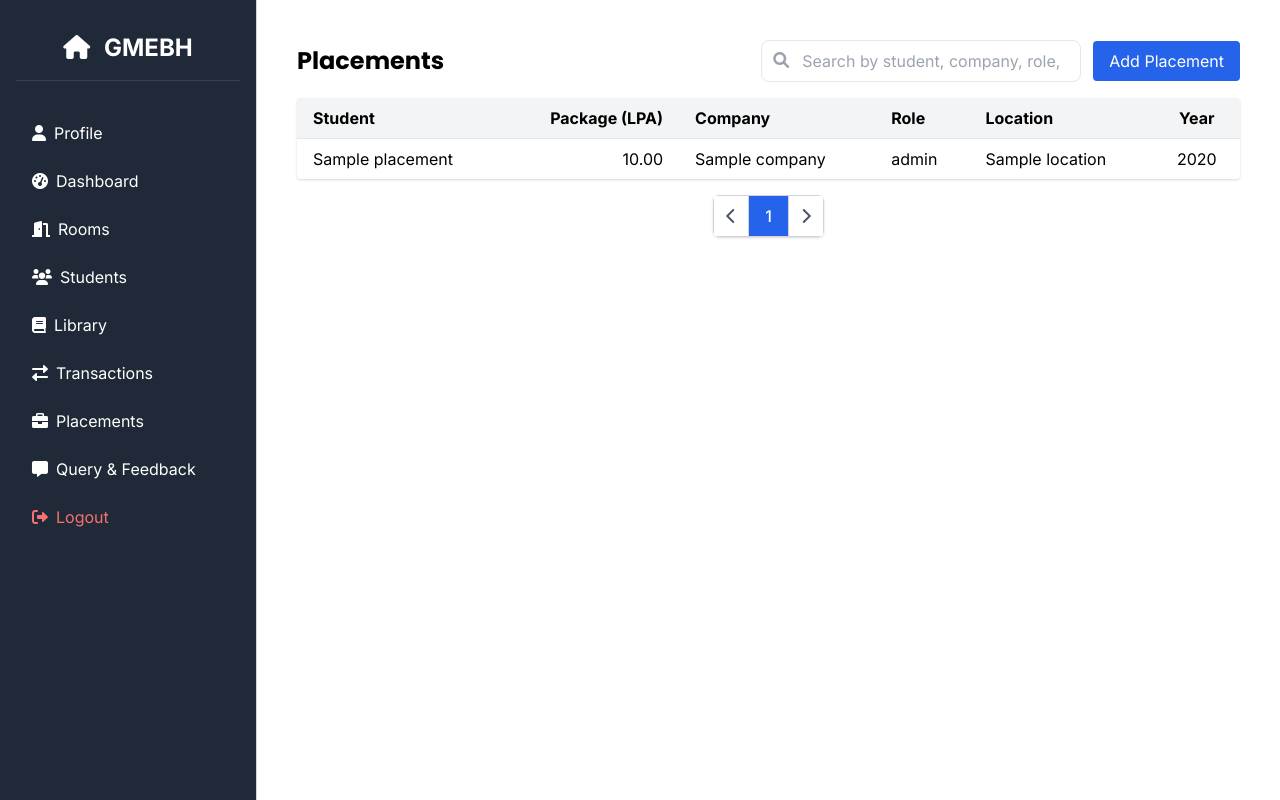
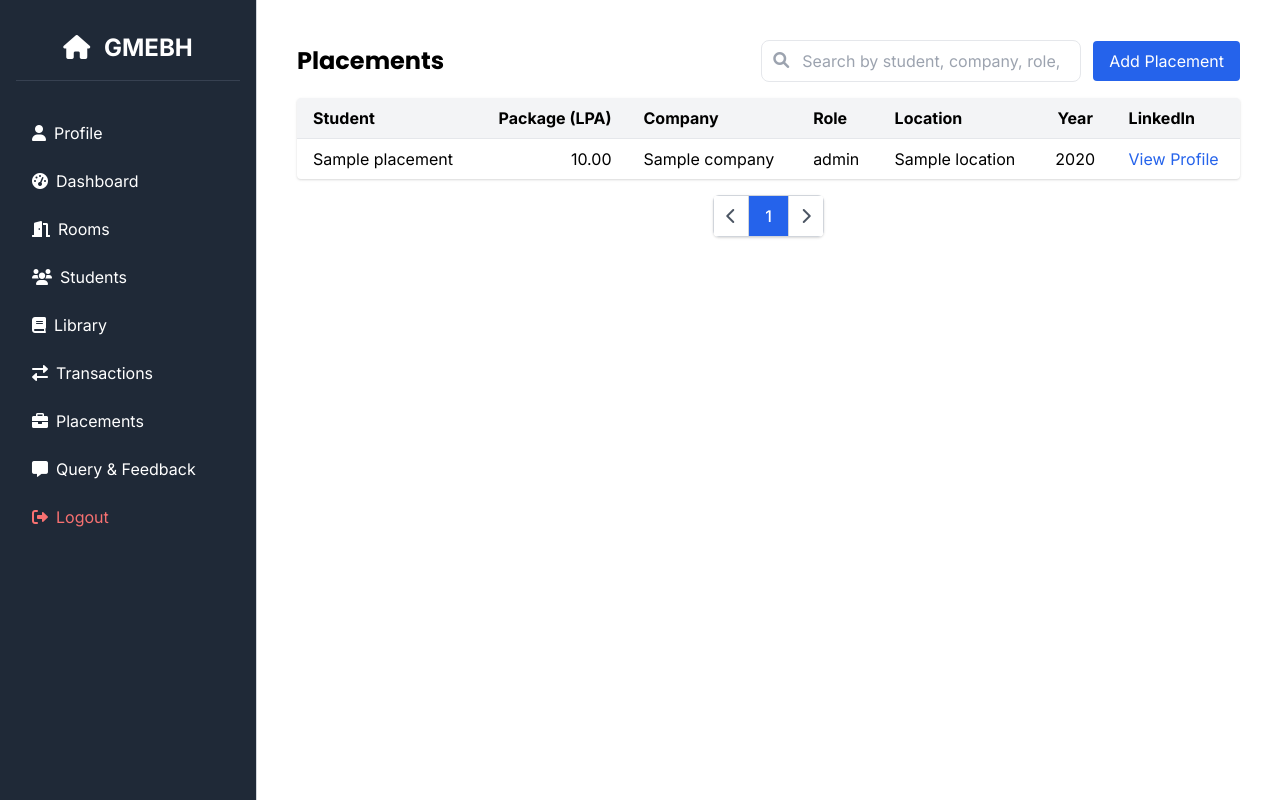
Before and after one commit to gmehostel-hub/GMEBH_website, a Flask app: page /admin/placements in a window 1280 px wide. Run offline with Flask 3, Linux system fonts and the light colour scheme; the visitor is signed in with stand-in values (Sample User, id 1); a database or web service that is not in the repository returns one stand-in record (values such as "Sample title"); some libraries are stand-ins or nearby versions.

Commit message:
feat: update developer section with Hanumantha Naik GitHub and LinkedIn; add profile image; update placements templates

```diff
--- a/app.py
+++ b/app.py
@@ -858,7 +858,6 @@ def add_room():
 def update_room(room_id):
     if current_user.role != 'admin':
         return jsonify({'error': 'Unauthorized'}), 403
-
     try:
         data = request.get_json()
         updates = {}
@@ -1509,6 +1508,7 @@ def add_placement():
         role = (request.form.get('role') or '').strip()
         location = (request.form.get('location') or '').strip()
         year = (request.form.get('year') or '').strip()
+        linkedin_url = (request.form.get('linkedin_url') or '').strip()
 
         if not all([student_name, package_lpa, company, role, location, year]):
             flash('All fields are required', 'error')
@@ -1534,6 +1534,9 @@ def add_placement():
             'year': year_val,
             'created_at': datetime.utcnow()
         }
+        # Optional fields
+        if linkedin_url:
+            doc['linkedin_url'] = linkedin_url
         mongo.db.placements.insert_one(doc)
         flash('Placement added successfully', 'success')
     except Exception as e:
@@ -1609,7 +1612,7 @@ def admin_feedback():
         return redirect(url_for('index'))
     # Show open first, then resolved, newest first within groups
     open_items = list(mongo.db.feedback.find({'status': {'$ne': 'resolved'}}).sort('created_at', -1))
-    resolved_items = list(mongo.db.feedback.find({'status': 'resolved'}).sort('resolved_at', -1))
+    resolved_items = list(mongo.db.feedback.find({'st atus': 'resolved'}).sort('resolved_at', -1))
     return render_template('admin/feedback.html', open_items=open_items, resolved_items=resolved_items)
 
 @app.route('/admin/feedback/add', methods=['POST'])
--- a/google68165b8061e54ebe.html
+++ /dev/null
@@ -1 +0,0 @@
-google-site-verification: google68165b8061e54ebe.html
--- a/templates/admin/placements.html
+++ b/templates/admin/placements.html
@@ -25,6 +25,7 @@
           <th class="px-4 py-2">Role</th>
           <th class="px-4 py-2">Location</th>
           <th class="px-4 py-2 text-center">Year</th>
+          <th class="px-4 py-2">LinkedIn</th>
         </tr>
       </thead>
       <tbody id="placementsTbody">
@@ -36,9 +37,16 @@
           <td class="px-4 py-2">{{ p.role }}</td>
           <td class="px-4 py-2">{{ p.location }}</td>
           <td class="px-4 py-2 text-center">{{ p.year }}</td>
+          <td class="px-4 py-2">
+            {% if p.linkedin_url %}
+              <a href="{{ p.linkedin_url }}" target="_blank" rel="noopener noreferrer" class="text-blue-600 hover:underline">View Profile</a>
+            {% else %}
+              <span class="text-gray-400">—</span>
+            {% endif %}
+          </td>
         </tr>
         {% else %}
-        <tr><td colspan="6" class="px-4 py-6 text-center text-gray-500">No placements added yet</td></tr>
+        <tr><td colspan="7" class="px-4 py-6 text-center text-gray-500">No placements added yet</td></tr>
         {% endfor %}
       </tbody>
     </table>
@@ -77,6 +85,10 @@
       <div>
         <label class="block text-sm font-medium mb-1">Year of Placement</label>
         <input name="year" type="number" min="2000" max="2100" required class="w-full p-2 border rounded" placeholder="e.g., 2025">
+      </div>
+      <div class="md:col-span-2">
+        <label class="block text-sm font-medium mb-1">LinkedIn Profile URL (optional)</label>
+        <input name="linkedin_url" type="url" class="w-full p-2 border rounded" placeholder="https://www.linkedin.com/in/username/">
       </div>
       <div class="md:col-span-2 flex justify-end gap-2 pt-2">
         <button type="button" class="px-4 py-2 border rounded" onclick="toggleModal('addPlacementModal', true)">Cancel</button>
--- a/templates/student/placements.html
+++ b/templates/student/placements.html
@@ -42,6 +42,12 @@
                 <div class="text-gray-700"><span class="text-gray-500">Company:</span> {{ p.company }}</div>
                 <div class="text-gray-700"><span class="text-gray-500">Role:</span> {{ p.role }}</div>
                 <div class="text-gray-700"><span class="text-gray-500">Package (LPA):</span> {{ p.package_lpa }}</div>
+                {% if p.linkedin_url %}
+                <div class="text-gray-700">
+                  <span class="text-gray-500">LinkedIn:</span>
+                  <a href="{{ p.linkedin_url }}" target="_blank" rel="noopener noreferrer" class="text-blue-600 hover:underline">View Profile</a>
+                </div>
+                {% endif %}
               </div>
             </div>
           </div>
--- a/templates/warden/placements.html
+++ b/templates/warden/placements.html
@@ -41,6 +41,12 @@
                 <div class="text-gray-700"><span class="text-gray-500">Company:</span> {{ p.company }}</div>
                 <div class="text-gray-700"><span class="text-gray-500">Role:</span> {{ p.role }}</div>
                 <div class="text-gray-700"><span class="text-gray-500">Package (LPA):</span> {{ p.package_lpa }}</div>
+                {% if p.linkedin_url %}
+                <div class="text-gray-700">
+                  <span class="text-gray-500">LinkedIn:</span>
+                  <a href="{{ p.linkedin_url }}" target="_blank" rel="noopener noreferrer" class="text-blue-600 hover:underline">View Profile</a>
+                </div>
+                {% endif %}
               </div>
             </div>
           </div>
```
Also changed, not shown: templates/index.html (+5 -6 lines), static/images/hanumanth.png (added), 1 other file.
